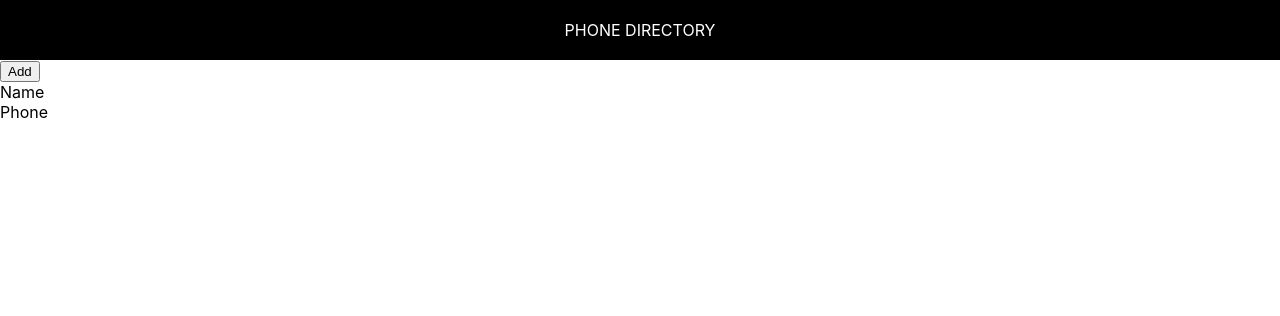
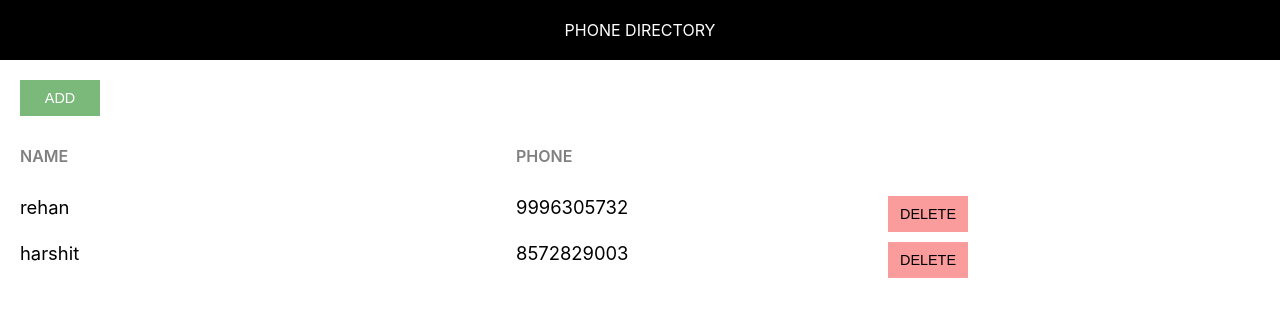
Before and after one commit to RehanNischal/phone-directory, a React (Create React App) app: page / in a window 1280 px wide. Shown: the top 316 px of the page. Built offline with nearby package versions, Linux system fonts and the light colour scheme.

Commit message:
Added ‘Delete’ button

```diff
--- /dev/null
+++ b/src/App.css
@@ -0,0 +1,48 @@
+.component-body-container {
+    padding: 20px;
+}
+
+.custom-btn {
+    padding: 10px;
+    border: none;
+    margin-right: 10px;
+    text-transform: uppercase;
+    width: 80px;
+    font-size: 0.9rem;
+    cursor: pointer;
+    outline: none;
+}
+
+.add-btn {
+    background: #7ab97a;
+    color: #fff;
+}
+
+.grid-container {
+    display: grid;
+    grid-template-columns: 40% 30% auto;
+    margin-bottom: 10px;
+}
+
+.heading-container {
+    margin: 30px 0 30px 0;
+    width: 100%;
+}
+
+.grid-item {
+    background-color: rgba(255, 255, 255, 0.8);
+    font-size: 1.15rem;
+    word-wrap: break-word;
+    padding-right: 10px;
+}
+
+.name-heading, .phone-heading {
+    font-size: 1rem;
+    font-weight: 600;
+    color: #808080;
+    text-transform: uppercase;
+}
+.delete-btn {
+    background: #fa9c9c;
+    color: #000;
+}
--- a/src/App.js
+++ b/src/App.js
@@ -1,31 +1,57 @@
-import React, { Component } from 'react';
+import React, {
+  Component
+} from 'react';
 
 import Header from "./Header";
+import "./App.css";
+class App extends Component {
 
-class App extends Component {
-  render(){
-    let x=1;
-    let y=9;
-  return (
-    <div >
-      <Header/>
-      <button>Add</button>
-      <div>
-        <span>Name</span><br/>
-        <span>Phone</span>
-      </div>
-
-                              {/* <label htmlFor="Name">Name: </label>
-                                <input type="text" id="Name" placeholder="Type your name here" defaultValue={x+y}></input> */}
+  render() {
+    let subscribers=[
+      {
+        id:1,name:"rehan",phone:"9996305732"
+      },
+      {
+       id:2, name:"harshit",phone:"8572829003"
+      }
+    ]
+        return(
+          <div className="component-container">
+           <Header/>
 
 
-</div>
-);
+          <div className="component-body-container">
+            <button className="custom-btn add-btn">Add</button>
+
+            <div className="grid-container heading-container">
+              <span className="grid-item name-heading">Name</span>
+              <span className="grid-item phone-heading">Phone</span>
+            </div>
+
+{
+  subscribers.map(sub=>{
+    return <div key={sub.id} className="grid-container">
+      <span className="grid-item">{sub.name}</span>
+      <span className="grid-item">{sub.phone}</span>
+      <span className="grid-item action-btn-container">
+                  <button className="custom-btn delete-btn">Delete</button>
+                </span>
+      </div>
+  })
+}
+
+
+          </div>
+
+
+          </div>
 
 
 
+        );
 
-       }
+
+}
 }
 
 export default App;
```
